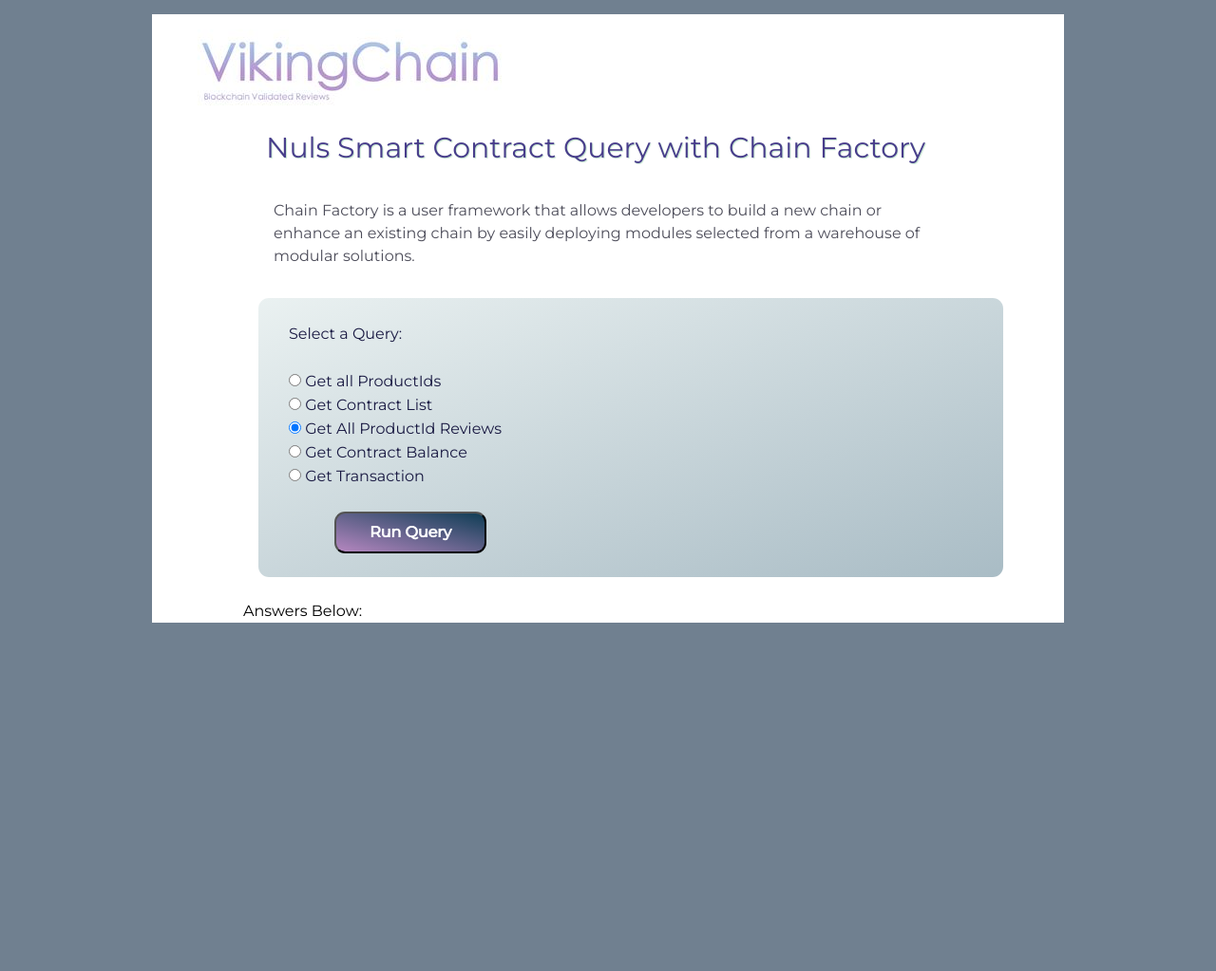
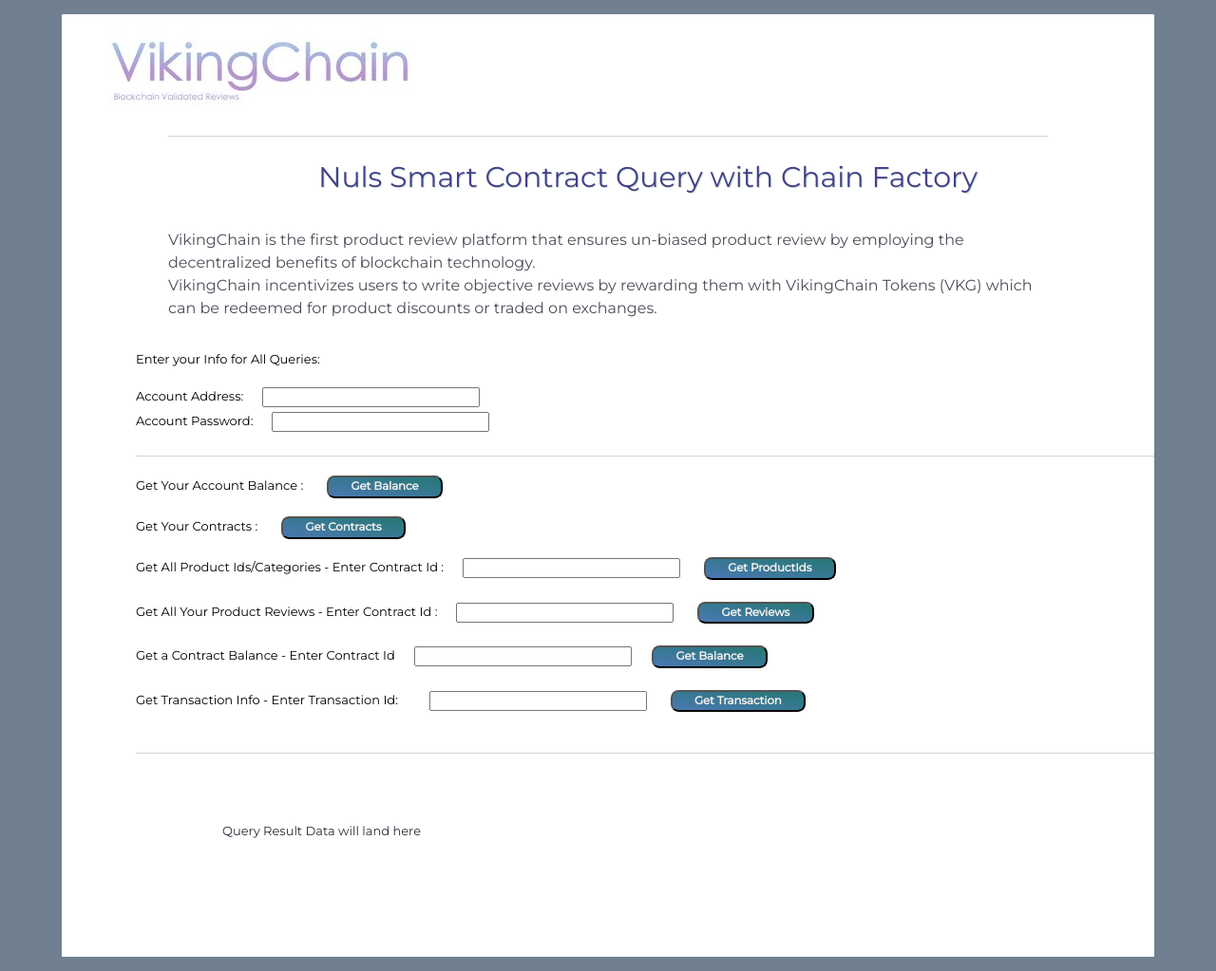
Before and after one commit to nmschorr/nulspy-requests, a Flask app: page / in a window 1280 px wide. Shown: the whole page at 95% size. Before the commit the page ends 656 px from the top, so only its background shows below. Run offline with Flask 2, Linux system fonts and the light colour scheme; parts of the project's set-up code (start-up, migrations or seed data) failed here and were passed over; some libraries are stand-ins or nearby versions.

Commit message:
more changes

```diff
--- a/templates/index.html
+++ b/templates/index.html
@@ -1,6 +1,6 @@
 <!DOCTYPE html  PUBLIC "-//W3C//DTD HTML 4.01//EN" "http://www.w3.org/TR/html4/strict.dtd">
 
-<html lang="en-US" prefix="og: http://ogp.me/ns#" style=" background:slategray!important; padding: 1rem;">
+<html lang="en-US" prefix="og: http://ogp.me/ns#" style=" background:slategray!important; padding: 1em;">
 
 <head profile="https://www.w3.org/2005/10/profile">
 <link rel="icon" type="image/png" href="nulslogo.jpg">
@@ -29,23 +29,54 @@
 
 
   <script>
-    // wait for the DOM to be loaded
-    $(function() {
-      // bind 'myForm' and provide a simple callback function
-      $('#myForm').ajaxForm(function() {
-        $( "#answerarea").append( "Here's the result of your request: ");
+      $(document).ready(function() {
+
+        $("#button1").click(function(){
+          var $myin = document.getElementById("#getAllProductIds");
+          var $singleValues = $( "#getAllProductIds" ).val();
+          document.getElementById("mytarget").append( $singleValues);
+        });
+
+        $("#buttont1").click(function(){
+          var $myin = document.getElementById("#getContractList");
+          var $singleValues = $( "#getContractList" ).val();
+          document.getElementById("mytarget").append( $singleValues);
+        });
+        $("#button3").click(function(){
+          var $myin = document.getElementById("#getAllProductIds");
+          var $singleValues = $( "#getAllProductIds" ).val();
+          document.getElementById("mytarget").append( $singleValues);
+        });
+
+        $("#button4").click(function(){
+          var $myin = document.getElementById("#getContractList");
+          var $singleValues = $( "#getContractList" ).val();
+          document.getElementById("mytarget").append( $singleValues);
+        });
+        $("#button5").click(function(){
+          var $myin = document.getElementById("#getAllProductIds");
+          var $singleValues = $( "#getAllProductIds" ).val();
+          document.getElementById("mytarget").append( $singleValues);
+        });
+
+        $("#button6").click(function(){
+          var $myin = document.getElementById("#getContractList");
+          var $singleValues = $( "#getContractList" ).val();
+          document.getElementById("mytarget").append( $singleValues);
+        });
       });
-    });
+
 
   </script>
-
+<style>
+.hrstyle {
+  margin-left:7em;
+  margin-right: 7em;
+}
+</style>
 
  </head>
-<style>
 
-
-
-        </style>
 <title>&emsp;VikingChain</title>
 </head>
 
@@ -54,16 +85,124 @@
 <container style="margin: 2em;">   <!--main area --->
 
 <img src="./vikinglogo.JPG" alt="VikingChain">
+<hr class="hrstyle">
 
-<h2 style="margin-left:4em; align-items: center;color:darkslateblue;text-shadow: .03em  .03em .03em #c6e7d1;">
+<h2 style="margin-left:9em; align-items: center;color:darkslateblue;text-shadow: .03em  .03em .03em #c6e7d1;">
        Nuls Smart Contract Query with Chain Factory</h2>
 
-<p style="margin-left:7em;margin-right:7em;padding:1em;color:#4d4d5a;">
-  Chain Factory is a user framework that allows developers to build a new chain or enhance an existing
-    chain by easily deploying modules selected from a warehouse of modular solutions.</p>
+<p style="margin-left:6em;margin-right:7em;padding:1em;color:#4d4d5a;">
+
+
+VikingChain is the first product review platform that ensures un-biased product review by employing the
+decentralized benefits of blockchain technology.
+<br>
+VikingChain incentivizes users to write objective reviews by rewarding them with VikingChain Tokens (VKG)
+which can be redeemed for product discounts or traded on exchanges.
 
 
   <!-- <<<<<<<<<<<<<<<<<<<<<<<<<<<<<<<<<<<<<<< form >>>>>>>>>>>>>>>>>>>>>>>>>>>>>>>>>>>>>>>>>>>>> -->
+  <style>
+  .myinputstyle {
+    font-size: x-small; margin-bottom: 5px;
+    font-family:Verdana, Geneva, Tahoma, sans-serif;
+  }
+  .buttonstyle {
+    background: linear-gradient(to top right, #4b78b3 0%, #29787a 90%);
+    color:rgb(248, 242, 242); text-shadow: .03em  .03em .03em #6fa3a3;  font-size: .9em;
+    font-weight:700; font-family:Montserrat, sans-serif; border-radius:.7em;
+    margin-left:5px;
+    padding-left: 2em;
+    padding-right: 2em;
+  }
+  .pstyle {
+     margin-left:6em
+     ;margin-right:7em;
+     padding:1em;
+     color:#2c2c3a;
+
+  }
+
+  </style>
+
+
+
+  </style>
+  <div style="margin-left:6em; font-size: small;">
+
+    <span>
+    Enter your Info for All Queries:<br> &emsp;<br>
+    Account Address: &emsp; <input id="acctaddy" size="39em" class="myinputstyle" ></input><br>
+    Account Password: &emsp;   <input id="acctpasswd" size="39em" class="myinputstyle" ></input><br>
+   </span>
+
+
+<hr>
+
+  <span>
+    Get Your Account Balance : &emsp;
+   <button id="button0" class="buttonstyle" >Get Balance</button> <br>
+ </span>
+
+ <br><span>
+  Get Your Contracts :  &emsp;
+ <button id="button1" class="buttonstyle">Get Contracts</button> <br>
+</span>
+
+
+
+ <br><span>
+   Get All Product Ids/Categories - Enter  Contract Id : &emsp;
+    <input id="getAllProductIds" size="39em;" class="myinputstyle"> </input>&emsp;
+    <button id="button2" class="buttonstyle">Get ProductIds</button><br>
+  </span>
+
+ <br><span>
+  Get All Your Product Reviews - Enter Contract Id : &emsp;
+   <input id="getAllProductReviews" size="39em;" class="myinputstyle"> </input>&emsp;
+   <button id="button3" class="buttonstyle">Get Reviews</button> <br>
+ </span>
+
+
+ <br><span>
+   Get a Contract Balance - Enter  Contract Id  &emsp;
+   <input id="getContractBalance" size="39em;" class="myinputstyle" ></input>&emsp;
+   <button  id="button4" class="buttonstyle">Get Balance</button><br>
+</span>
+
+<br><span>
+  Get Transaction Info - Enter Transaction Id: &emsp;&emsp;
+   <input id="getTransaction" size="39em;" class="myinputstyle"> </input>&emsp;
+   <button  id="button5" class="buttonstyle">Get Transaction</button><br>
+ </span>
+ <br>
+
+<hr>
+
+
+
+
+<p style="margin-left:6em;margin-right:7em;padding:1em;color:#4d4d5a;">
+
+
+
+
+
+ <p id="mytarget" class="pstyle">
+Query Result Data will land here
+
+</p>
+</div>
+ <br>
+ <br>    <br>    <br>
+
+</body>
+
+
+
+<!--
+
+
+
   <div id="myform" style="margin-left:7em; margin-right:4em; padding-left:2em;
   background: linear-gradient(to bottom right, #eaf1f1 0%, #a9bcc5 100%);
   border-radius:.7em;font-family: 'Open Sans', sans-serif;" >
@@ -109,40 +248,10 @@
 
         </span>
         <br> &nbsp;  <br>
-    </form> <!-- ### end myform ###  -->
-</div #myForm> <!-- div myform -->
-
-</container>
-<br>
-  <span style="margin-left:6em">Answers Below:</span>
-
-<p id="answerarea" class="answerarea_class" style="margin-left:6em;">
-</p>
 
 
 
-
-<!--  ######################################## script  -->
-<script>
-
-$(document).ready(function(){
-
-  $("#makeselection").click(function () {
-       var result = $("#makeselection").val();
-
-    document.getElementById("answerarea").innerHTML = result;
-
-
-      }
-      );
-    });
-
-
-  </script>
-</body>
-
-<!--
-   /*  get contract basic info:  create time, owner
+ get contract basic info:  create time, owner
        "business data"
        gas used, gas limit, height
 
--- a/templates/vcstyle.css
+++ b/templates/vcstyle.css
@@ -6,7 +6,7 @@ html {
 }
 
 body {
-  max-width: 960px;
+  max-width: 92%;
   margin: 0 auto;
   background: white;
   font-family: 'Montserrat', sans-serif;
@@ -16,7 +16,7 @@ body {
 h1, h2, h3, h4, h5, h6 {
   font-family: 'Montserrat', sans-serif;
   color: slategrey;
-  margin: 10px 0;
+  margin: 5px 0;
 }
 
 a {
@@ -183,7 +183,7 @@ input[type=submit] {
 }
 .box {
   position: static;
-  z-index:1
+  z-index:1;
   height: 30px;
   width: 79%;
   color: white;
@@ -200,7 +200,7 @@ input[type=submit] {
 
 .box2{
   position: static;
-  z-index:1
+  z-index:1;
   height: 30px;
   width: 79%;
   color: white;
```
